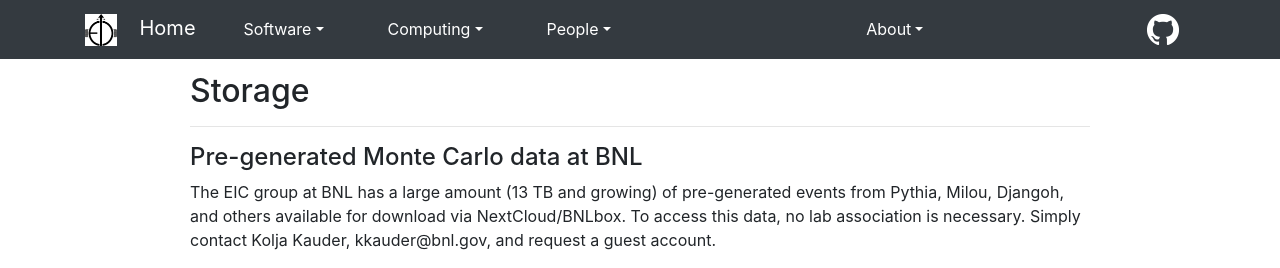
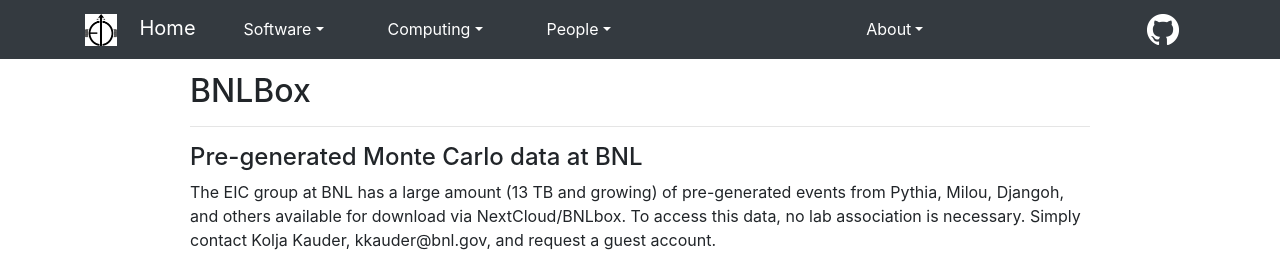
Before and after one commit to kkauder/eic.github.io, a Jekyll site: the page built from _computing/bnlbox.md, in a window 1280 px wide and 989 px high. Shown: the top 268 px of the window. Built offline with Jekyll 4.4.1, drawn with Linux system fonts in a browser that asks for light colours; nearby versions of some CDN libraries.

Commit message:
Worked on layout of petrel.md and moved storage.md to more specific name of bnlbox.md

```diff
--- a/_computing/storage.md
+++ b/_computing/bnlbox.md
@@ -1,7 +1,7 @@
 ---
-title: Storage
-description: Storage
-name: storage
+title: BNLBox
+description: BNLBox
+name: bnlbox
 layout: default
 level: 0
 ---
--- a/_data/menus.yml
+++ b/_data/menus.yml
@@ -102,8 +102,8 @@
       full: Storage
       div: yes
     -
-      name: storage
-      full: Storage
+      name: bnlbox
+      full: BNLBox
     -
       name: petrel
       full: Petrel/Globus
```
Also changed, not shown: _computing/petrel.md (+2 -0 lines).
